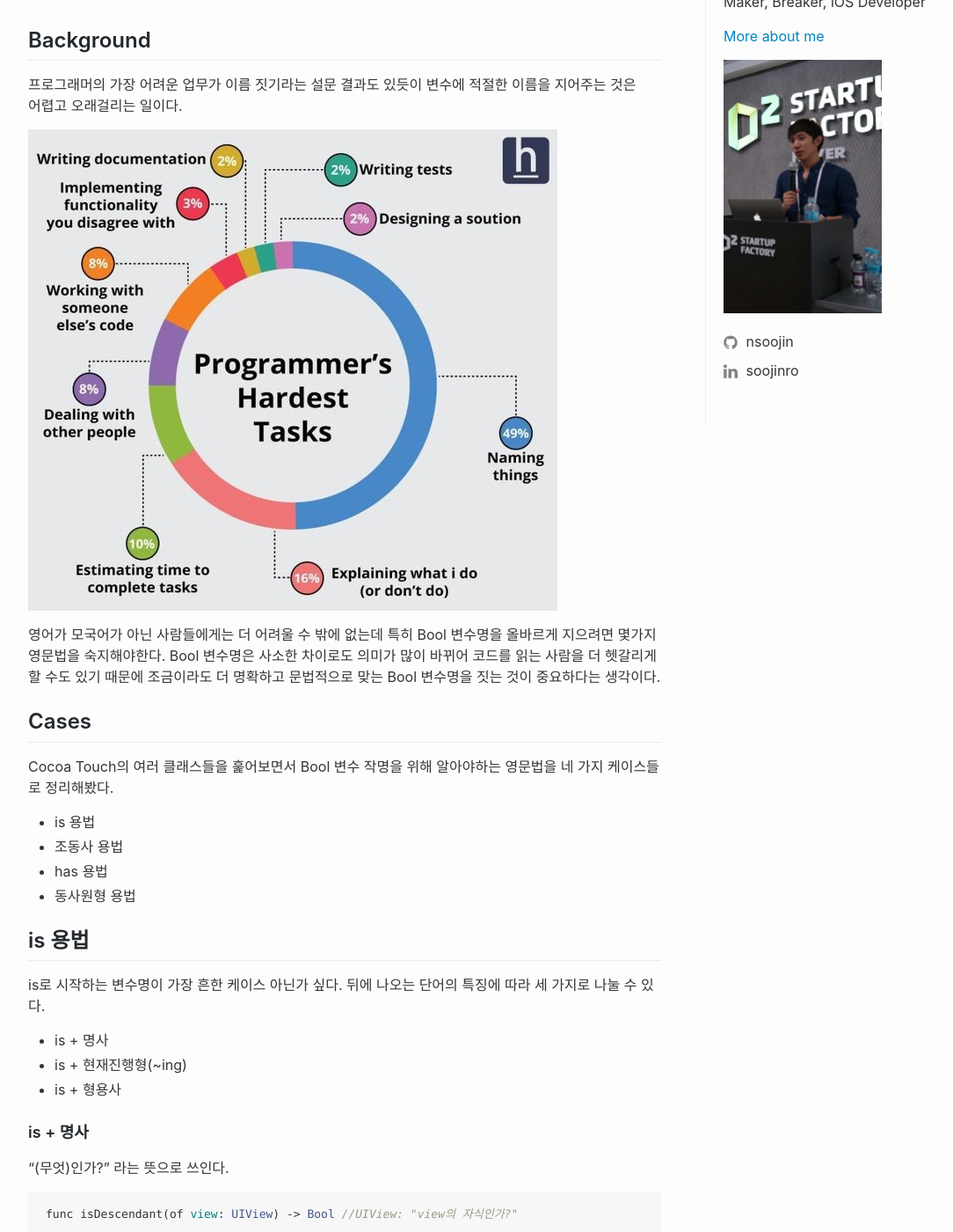
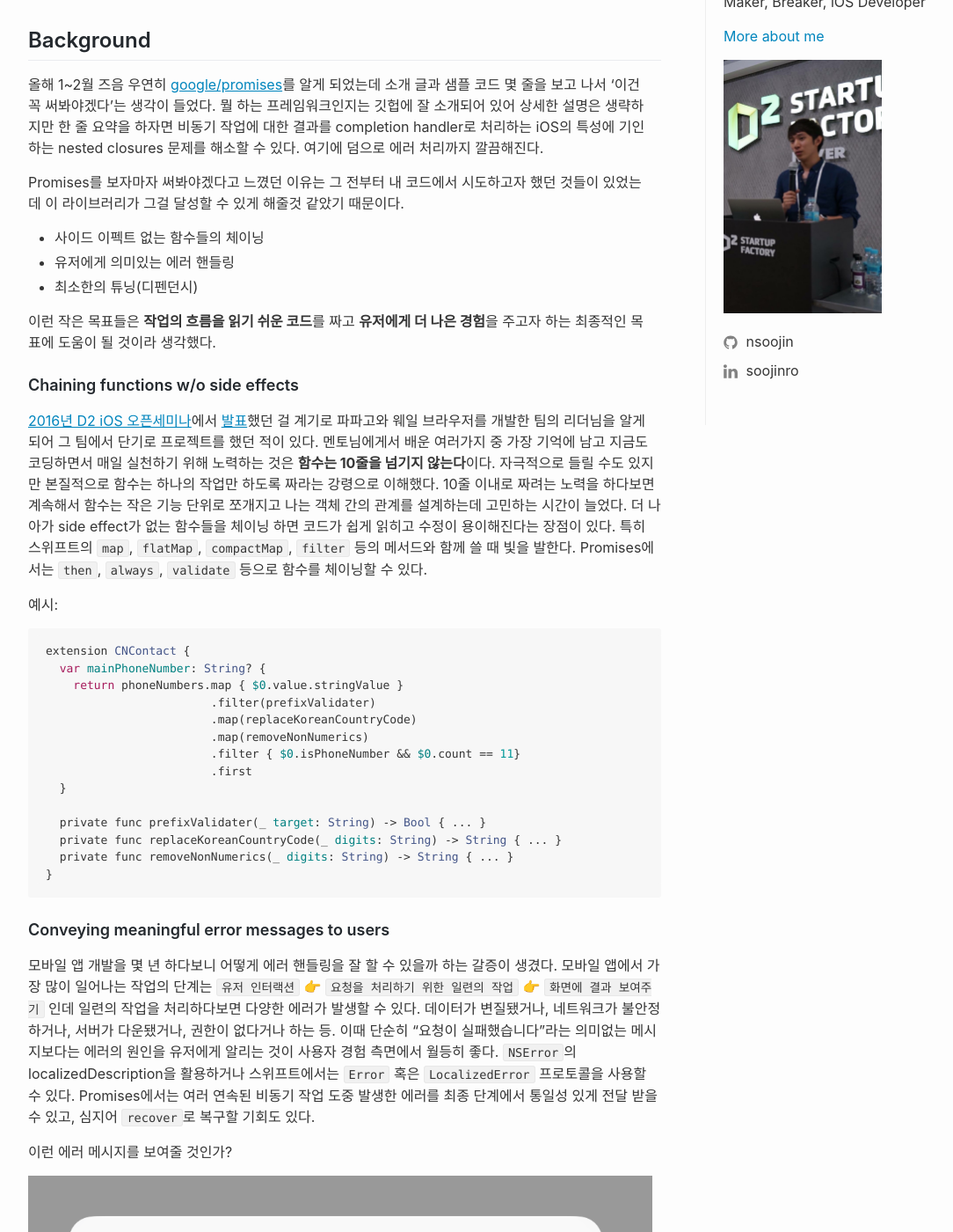
Before and after one commit to nsoojin/nsoojin.github.io, a Jekyll site: the page built from index.html, in a window 1280 px wide and 1400 px high, scrolled down 207 px. Shown: the whole window at 88% size, without its empty margins (68-1152 px from the left). Built offline with Jekyll 4.4.1, drawn with Linux system fonts in a browser that asks for light colours; the list of posts is cut into pages by our own code; some of the changed text lies outside the part shown.

Commit message:
using google/promises framework post

````diff
--- a/_config.yml
+++ b/_config.yml
@@ -25,6 +25,7 @@ google_analytics: UA-117081364-1
 # Build settings
 markdown: kramdown
 theme: minima
+highlighter: rouge
 plugins:
   - jekyll-feed
   - jekyll-paginate
--- /dev/null
+++ b/_posts/2018-07-24-using-google-promises-swift.md
@@ -0,0 +1,183 @@
+---
+layout: post
+title: "google/promises를 활용한 스위프트 비동기 프로그래밍과 에러 핸들링"
+categories: []
+tags:
+- swift
+- promises
+- async programming
+- error handling
+status: publish
+type: post
+published: true
+meta: {}
+---
+
+## Background
+
+올해 1~2월 즈음 우연히 [google/promises](https://github.com/google/promises)를 알게 되었는데 소개 글과 샘플 코드 몇 줄을 보고 나서 ‘이건 꼭 써봐야겠다’는 생각이 들었다. 뭘 하는 프레임워크인지는 깃헙에 잘 소개되어 있어 상세한 설명은 생략하지만 한 줄 요약을 하자면 비동기 작업에 대한 결과를 completion handler로 처리하는 iOS의 특성에 기인하는 nested closures 문제를 해소할 수 있다. 여기에 덤으로 에러 처리까지 깔끔해진다.
+
+Promises를 보자마자 써봐야겠다고 느꼈던 이유는 그 전부터 내 코드에서 시도하고자 했던 것들이 있었는데 이 라이브러리가 그걸 달성할 수 있게 해줄것 같았기 때문이다.
+- 사이드 이펙트 없는 함수들의 체이닝
+- 유저에게 의미있는 에러 핸들링
+- 최소한의 튜닝(디펜던시)
+
+이런 작은 목표들은 **작업의 흐름을 읽기 쉬운 코드**를 짜고 **유저에게 더 나은 경험**을 주고자 하는 최종적인 목표에 도움이 될 것이라 생각했다.
+
+### Chaining functions w/o side effects
+
+[2016년 D2 iOS 오픈세미나](http://d2.naver.com/news/9814448)에서 [발표](https://www.slideshare.net/soojinro9/d2-63435589)했던 걸 계기로 파파고와 웨일 브라우저를 개발한 팀의 리더님을 알게되어 그 팀에서 단기로 프로젝트를 했던 적이 있다. 멘토님에게서 배운 여러가지 중 가장 기억에 남고 지금도 코딩하면서 매일 실천하기 위해 노력하는 것은 **함수는 10줄을 넘기지 않는다**이다. 자극적으로 들릴 수도 있지만 본질적으로 함수는 하나의 작업만 하도록 짜라는 강령으로 이해했다. 10줄 이내로 짜려는 노력을 하다보면 계속해서 함수는 작은 기능 단위로 쪼개지고 나는 객체 간의 관계를 설계하는데 고민하는 시간이 늘었다. 더 나아가 side effect가 없는 함수들을 체이닝 하면 코드가 쉽게 읽히고 수정이 용이해진다는 장점이 있다. 특히 스위프트의 `map`, `flatMap`, `compactMap`, `filter` 등의 메서드와 함께 쓸 때 빛을 발한다. Promises에서는 `then`, `always`, `validate` 등으로 함수를 체이닝할 수 있다.
+
+예시:
+```swift
+extension CNContact {
+  var mainPhoneNumber: String? {
+    return phoneNumbers.map { $0.value.stringValue }
+                        .filter(prefixValidater)
+                        .map(replaceKoreanCountryCode)
+                        .map(removeNonNumerics)
+                        .filter { $0.isPhoneNumber && $0.count == 11}
+                        .first
+  }
+
+  private func prefixValidater(_ target: String) -> Bool { ... }
+  private func replaceKoreanCountryCode(_ digits: String) -> String { ... }
+  private func removeNonNumerics(_ digits: String) -> String { ... }
+}
+```
+
+### Conveying meaningful error messages to users
+
+모바일 앱 개발을 몇 년 하다보니 어떻게 에러 핸들링을 잘 할 수 있을까 하는 갈증이 생겼다. 모바일 앱에서 가장 많이 일어나는 작업의 단계는 `유저 인터랙션` 👉 `요청을 처리하기 위한 일련의 작업` 👉 `화면에 결과 보여주기` 인데 일련의 작업을 처리하다보면 다양한 에러가 발생할 수 있다. 데이터가 변질됐거나, 네트워크가 불안정하거나, 서버가 다운됐거나, 권한이 없다거나 하는 등. 이때 단순히 "요청이 실패했습니다"라는 의미없는 메시지보다는 에러의 원인을 유저에게 알리는 것이 사용자 경험 측면에서 월등히 좋다. `NSError`의 localizedDescription을 활용하거나 스위프트에서는 `Error` 혹은 `LocalizedError` 프로토콜을 사용할 수 있다. Promises에서는 여러 연속된 비동기 작업 도중 발생한 에러를 최종 단계에서 통일성 있게 전달 받을 수 있고, 심지어 `recover`로 복구할 기회도 있다.
+
+이런 에러 메시지를 보여줄 것인가?
+
+![Unhelpful Error Message](/assets/posts/unhelpful-error-message.png)
+
+아니면 실질적으로 유저에게 도움이 되는 메시지를 보여줄 것인가?
+
+![Meaningful Error Message](/assets/posts/meaningful-error-message.png)
+
+### Minimizing dependencies
+
+스탠다드 라이브러리를 감싼 무슨무슨 ~Kit을 쓰는 것에 대한 미묘한 거부감이 있다. 아이폰도 케이스 없이 보호 필름만 붙이고 다니는 성격이라 그런지 프로젝트 한 두군데에서만 쓰기 위해, 혹은 필요한 1만큼의 기능을 가져다 쓰기 위해 10 크기의 라이브러리를 코코아팟에 이것저것 추가하는 것이 무척 꺼려진다. 오토레이아웃도 별도 라이브러리 없이 쓰고 있고 한때 관심을 가졌던 Rx도 공부하다가 결국 과도한 튜닝을 하는 것 같아 도외시했다. 튜닝의 끝은 순정이라고, 순정을 선호하는 입장에서 Promises는 다른 유사 라이브러리보다 [GCD](https://developer.apple.com/documentation/dispatch)를 더 가볍게 감쌌기 때문에 성능에서 앞서고 학습 비용도 적은 것 같다.
+
+## Adopting Promises to Your Project
+
+Promises를 도입하겠다고 해서 당장 프로젝트 전체를 뜯어고치지 않아도 되기 때문에 실무에서 차근차근 적용해보기에도 좋다. 보통 작업의 특성별로 담당 클래스가 있을텐데(e.g. 로그인매니저, 이미지다운로더 클래스 등과 같은) 이런 클래스 한 두개만 우선적으로 적용하며 맛보기를 해봐도 충분하다. 또한 [`wrap`](https://github.com/google/promises/blob/master/g3doc/index.md#wrap)을 쓰면 기존에 있던 코드를 손댈 필요도 없이 코드 몇 줄로 Promises식 비동기 함수를 만들 수도 있다.
+
+기존에 completion handler를 파라미터로 받던 함수:
+```swift
+func data(from url: URL, completion: @escaping (Data?, Error?) -> Void)
+```
+
+Promise 객체를 리턴하도록 수정한 비동기 함수:
+```swift
+func data(from url: URL) -> Promise<Data>
+```
+
+그러면 함수 내부에서 [Promise 객체를 생성](https://www.github.com/google/promises/blob/master/g3doc/index.md#creating-promises)하여 리턴해준 후, [fulfill](https://github.com/google/promises/blob/master/g3doc/index.md#then)된/될 결과값을 가지고 추가적인 작업을 해주면 된다.
+
+```swift
+let url = ...
+data(from: url).then { data in
+  //data로 추가 작업
+}.catch { error in
+  //error 처리
+}
+```
+
+더 다채로운 활용법은 [문서](https://github.com/google/promises/blob/master/README.md)에 간단명료하게 잘 설명되어 있다!
+
+## Use Cases
+
+그동안 사용해보면서 시행착오를 거쳐 습득한 몇 가지 유즈케이스 및 주의사항을 정리했다.
+
+### 함수형 프로그래밍의 currying 기법
+
+Promises 파이프라인의 가독성과 함수 재활용성을 높이기 위해 [currying](https://robots.thoughtbot.com/introduction-to-function-currying-in-swift) 기법을 활용하는 방법을 소개한다.
+
+API 서버에 로그인하여 access token을 받아오는 작업은 로그인 기반의 서비스에서 빠질 수 없는 작업이다. 가상의 로그인 단계는 다음과 같다. `회원가입` 👉 `로그인` 👉 `엑세스 토큰 획득`. 하지만 이미 회원가입이 되어 있는 유저라면 회원가입에 실패하게 된다. Promises에서는 실패했을때 `recover`를 사용해서 실패를 복구할 기회가 있다. 그래서 만약 회원가입 실패의 원인이 duplicate user라면 로그인을 시도한다.
+
+Promises 코드:
+```swift
+typealias MyAccessToken = String
+
+func retrieveAccessToken(with naverToken: String) -> Promise<MyAccessToken> {
+  return requestSignUp(with: naverToken)
+         .then(signIn(with: naverToken))
+         .recover(onError(with: naverToken))
+}
+
+//Async Server API calls
+func requestSignUp(with naverToken: String) -> Promise<SignUpResponse> { ... }
+func requestSignIn(with naverToken: String) -> Promise<MyAccessToken> { ... }
+
+//curried functions
+func signIn(with naverToken: String) -> (SignUpResponse) -> Promise<MyAccessToken> {
+  return { _ in requestSignIn(with: naverToken) }
+}
+
+func onError(with naverToken:String) -> (Error) -> Promise<MyAccessToken> {
+  return { error in
+    switch error {
+    case SignUpError.duplicateUser:
+      return requestSignIn(with: naverToken)
+    default:
+      return Promise(error)
+    }
+  }
+}
+```
+
+`signIn(with:)`과 `onError(with:)`는 각각 SignUpResponse와 Error 파라미터를 **나중에 전달 받도록** [currying](https://robots.thoughtbot.com/introduction-to-function-currying-in-swift)된 함수이다. 이런 식으로 체이닝을 할 때 클로져를 바로 쓰지 않고 함수를 currying하여 기존의 API 관련 함수들을 재활용함과 동시에 비동기 작업 파이프라인을 훨씬 읽기 쉽게 만들었다.
+
+
+### 단순 체이닝으로 불가능한 작업은 `await`으로
+
+`await`은 여러 비동기 작업으로부터 얻은 결과들을 혼합해서 사용해야 할때 유용하다.
+
+예를 들어, 썸네일 이미지에 대한 url을 가지고 UIImage와 해당 이미지의 대표 UIColor 추출해 화면에 그려야 하는 작업이 있다고 가정해본다. 정리하면 `URL을 UIImage로 변환` 👉 `UIImage에서 UIColor 추출` 👉 `UIImage, UIColor를 가지고 화면에 썸네일 생성` 해야했는데 이 작업은 `then` 체이닝만으로는 구현하기 어려웠고 이를 `await`으로 해결했다. 또한 이 방식은 비동기 작업을 동기적인 코드처럼 쓰고 싶을 때 사용해도 된다.
+
+Promises 코드:
+```swift
+typealias ThumbnailData = (image: UIImage, color: UIColor)
+
+func thumbnailData(from url: URL) -> Promise<ThumbnailData> {
+  return Promise<ThumbnailData>(on: queue) { //queue는 백그라운드 DispatchQueue
+    let image = try await(image(from: url))
+    let color = try await(dominantColor(from: image))
+
+    return (image: image, color: color)
+  }
+}
+
+//Async functions
+func image(from url: URL) -> Promise<UIImage> { ... }
+func dominantColor(from image: UIImage) -> Promise<UIColor> { ... }
+
+```
+
+활용한 부분:
+```swift
+let cell: MyTableViewCell = ...
+let myDatum = data[indexPath.row]
+let url: URL = myDatum.imageURL
+
+thumbnailData(from: url).then { result in
+  cell.imageView.image = result.image
+  cell.dominantColorView.backgroundColor = result.color
+}
+
+```
+
+추가적으로 Promises 사용 전 꼭 알아두면 좋은 내용으로는,
+- [안티 패턴](https://github.com/google/promises/blob/master/g3doc/index.md#anti-patterns) 피하기
+- [retain cycle](https://github.com/google/promises/blob/master/g3doc/index.md#ownership-and-retain-cycles)에 대해 염두하기
+- 여러가지 유용한 [extensions](https://github.com/google/promises/blob/master/g3doc/index.md#extensions)
+
+정도가 있다.
+
+## Wrap Up
+
+iOS 개발을 하면서 한번이라도 completion handler 방식의 비동기 프로그래밍에 아쉬움이나 답답함을 느껴본적 있다면 한번 시도해보길 추천한다. [google/promises](https://github.com/google/promises)는 최소한의 코드 변형으로 나의 비동기 코드가 유연해지고 가독성이 높아지고, 적은 학습 비용으로 여러가지 시도해볼 수 있는 확장성 있는 좋은 프레임워크인 것 같다.
--- a/assets/main.scss
+++ b/assets/main.scss
@@ -337,7 +337,6 @@ code {
   font-size: 85%;
 }
 
-
 /* Syntax Highlighting */
 /* Taken from https://github.com/mojombo/tpw/blob/master/css/syntax.css */
 
````
Also changed, not shown: about.md (+1 -1 lines), _posts/2018-04-11-naming-boolean-variables.md (line endings or trailing spaces), assets/posts/meaningful-error-message.PNG (added), assets/posts/unhelpful-error-message.PNG (added).
